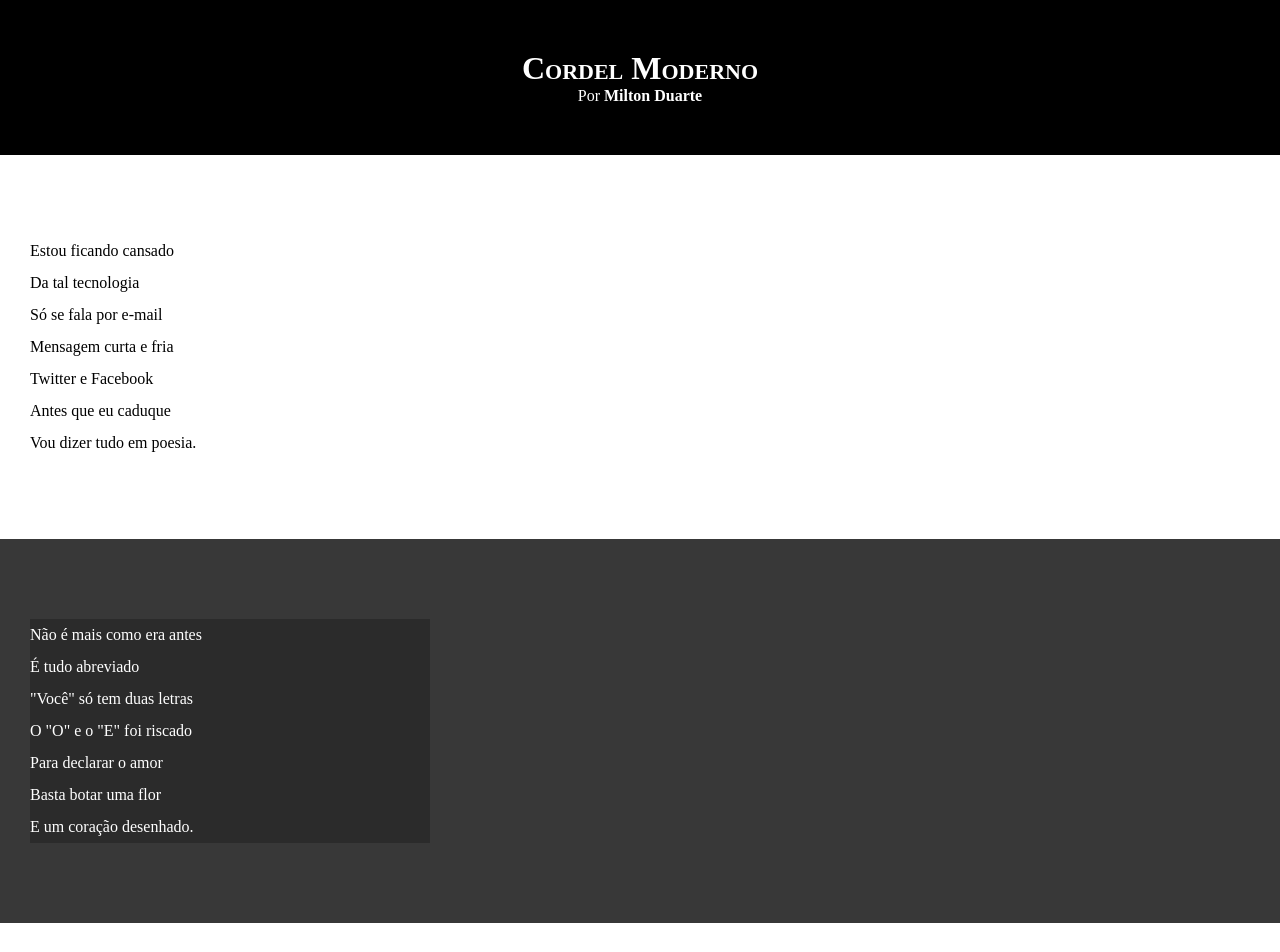
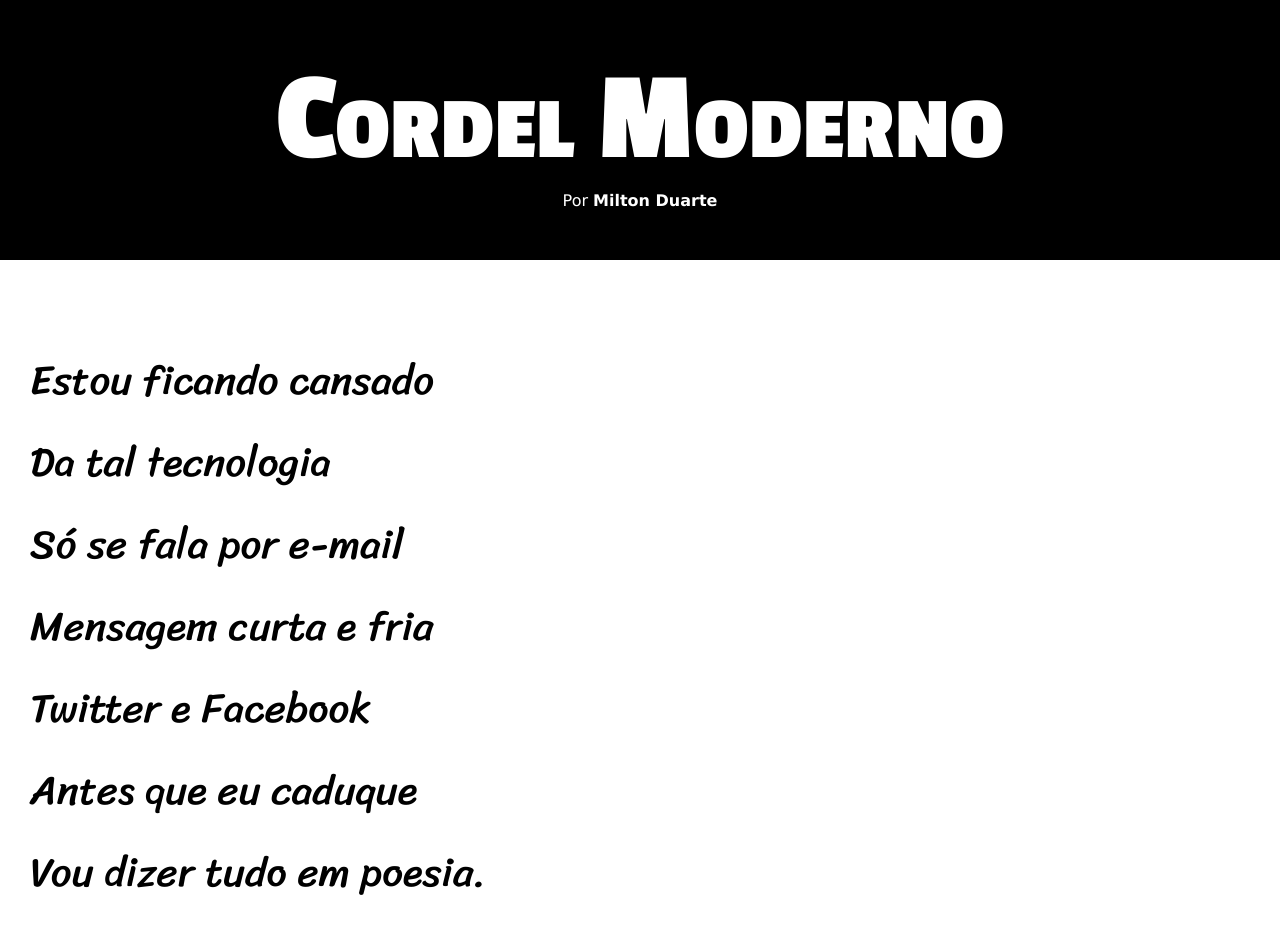
Before and after one commit to Evertonferreira02/html-css, a plain HTML site: page exercicios/ex023/index.html in a window 1280 px wide. Shown: the top 952 px of the page. Drawn offline with Linux system fonts and the light colour scheme.

Commit message:
não fiz  nada

```diff
--- a/exercicios/ex023/index.html
+++ b/exercicios/ex023/index.html
@@ -27,7 +27,7 @@
     </section>
 
 
-    <section class="imagem">
+    <section class="imagem" id="img01">
         <p>
             Não é mais como era antes <br>
             É tudo abreviado <br>
@@ -60,7 +60,7 @@
     </section>
 
 
-    <section class="imagem">
+    <section class="imagem" id="img02">
         <p>
             Tenho saudade das cartas <br>
             Escritas com a própria mão <br>
@@ -94,7 +94,7 @@
 
 
     <footer>
-        Site criado por <a href="#" target="_blank">Everton Ferreira</a> com apoio do <a href="#" target="_blank">Curso  em Video</a>.
+        Site criado por <a href="https://github.com/Evertonferreira02" target="_blank">Everton Ferreira</a> com apoio do <a href="https://github.com/cursoemvideo" target="_blank">Curso  em Video</a>.
     </footer>
 </body>
 </html>
--- a/exercicios/ex023/style.css
+++ b/exercicios/ex023/style.css
@@ -1,4 +1,15 @@
 @charset "UTF-8";
+
+@import url('https://fonts.googleapis.com/css2?family=Passion+One:wght@400;700;900&display=swap');
+
+@import url('https://fonts.googleapis.com/css2?family=Sriracha&display=swap');
+
+:root{
+    --font1: verdana, geneva, tahoma, sans-serif;
+
+    --font2: "Passion One", sans-serif;
+    --font3: "Sriracha", cursive;
+}
 
 *{
     margin: 0px;
@@ -8,6 +19,7 @@
 html, body{
     min-height: 100vh;
     background-color: darkgray;
+    font-family: var(--font1);
 }
 
 header{
@@ -20,6 +32,8 @@ header > h1{
     padding-top: 50px;
     /*text-transform: uppercase;*/
     font-variant: small-caps;
+    font-family: var(--font2);
+    font-size: 10vw;
 }
 
 header > p{
@@ -29,7 +43,7 @@ header > p{
 a{
     color: white;
     text-decoration: none;
-    font-weight: bolder;
+    font-weight: bold;
 }
 
 a:hover{
@@ -41,6 +55,12 @@ section{
     padding-bottom: 10vh;
     padding-left: 30px;
     line-height: 2em;
+    font-family: var(--font3);
+    font-size: 3.2vw;
+}
+
+section > p{
+    padding-bottom: 1em;
 }
 
 section.normal{
@@ -51,11 +71,26 @@ section.normal{
 section.imagem{
     background-color: rgba(0, 0, 0, 0.667);
     color: white;
+    box-shadow: inset 6px 6px 13px 0px rgba(0, 0, 0, 0.69);
+    background-attachment: fixed;
 }
 
 section.imagem > p{
-    background-color: rgba(0, 0, 0, 0.227);
-    width: 400px;
+    background-color: rgba(0, 0, 0, 0.497);
+    display: inline-block;
+    padding: 5px;
+    text-shadow: 1px 1px 0px black;
+}
+
+section#img01{
+    background-image: url(../ex023/imagens/background001.jpg);
+    background-position: right center;
+    background-size: cover;
+}
+
+section#img02{
+    background-image: url(..//ex023/imagens/background002.jpg);
+    background-size: cover;
 }
 
 footer{
```
